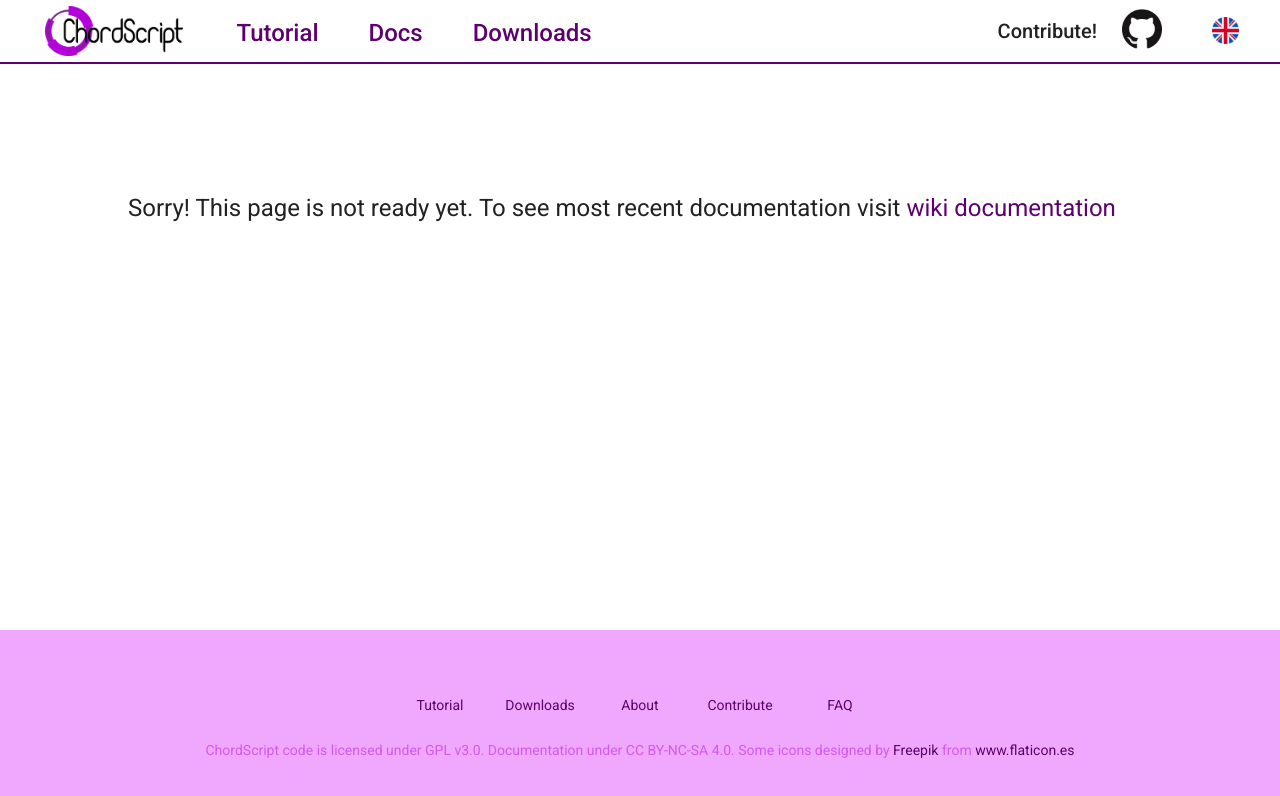
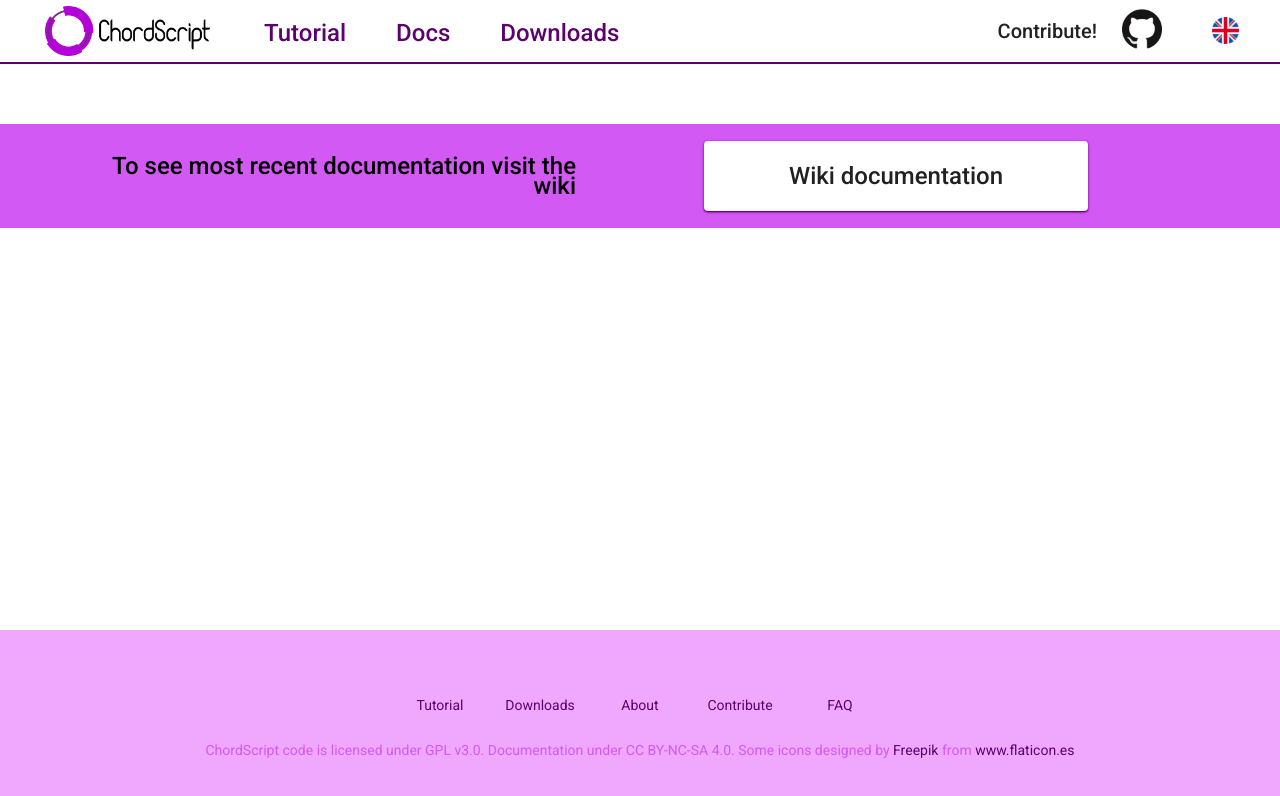
Before and after one commit to Antiloope/ChordScriptPage, an Angular app: page /docs in a window 1280 px wide. Shown: the top 796 px of the page. Built offline with nearby package versions, Linux system fonts and the light colour scheme.

Commit message:
Changed relase version and added working messages

```diff
--- a/src/app/docs/docs.component.html
+++ b/src/app/docs/docs.component.html
@@ -1,3 +1,9 @@
-<h1>{{text[0]}}
-  <a style="color: var(--darkest-color); text-decoration: none" routerLink="/externalDoc">{{text[1]}}</a>
-</h1>
+<div class="grid-container">
+  <p class="title">
+    {{docs.text}}
+  </p>
+  <a mat-raised-button class="docs-button"
+     routerLink="/externalDoc">
+    {{docs.go}}
+  </a>
+</div>
--- a/src/app/docs/docs.component.scss
+++ b/src/app/docs/docs.component.scss
@@ -1,3 +1,83 @@
-h1 {
-  margin: 10%;
+@import '~@angular/material/theming';
+
+.grid-container{
+  background-color: var(--light-color);
+  display: grid;
+  grid-template-columns: 50% 50%;
+  grid-template-rows: 1fr;
+  grid-auto-flow: dense;
+  width: auto;
+  margin: 60px auto auto;
 }
+
+.title {
+  font-weight: 500;
+  color: black;
+  font-size: x-large;
+  margin-top: auto;
+  margin-bottom: 0;
+  text-align: right;
+  padding: 5% 10%;
+  grid-column: span 1;
+  grid-row: span 1;
+}
+
+.text {
+  display: flex;
+  grid-column: span 1;
+  grid-row: span 1;
+  font-size: large;
+  text-align: right;
+  font-weight: 300;
+  line-height: 25px;
+  padding: 1% 10% 5%;
+}
+
+::ng-deep{
+  .mat-button-wrapper {
+    height: fit-content;
+    margin: auto;
+  }
+}
+.docs-button:hover {
+  background-color: var(--lightest-color);
+  color: var(--darkest-color);
+}
+.docs-button {
+  display: flex;
+  vertical-align: middle;
+  justify-content: center;
+  @include mat-elevation(1, var(--darker-color));
+  width: 60%;
+  height: 70px;
+  margin-left: 10%;
+  object-fit: fill;
+  grid-column: span 1;
+  grid-row: span 2;
+  margin-top: auto;
+  margin-bottom: auto;
+  font-size: x-large;
+}
+
+@media (max-width: 600px) {
+  .grid-container{
+    grid-template-columns: 100%;
+    margin-bottom: 0;
+  }
+  .title {
+    font-weight: 500;
+    font-size: x-large;
+    text-align: center;
+    padding: 3%;
+  }
+  .text {
+    font-size: large;
+    text-align: center;
+    font-weight: 400;
+    line-height: 25px;
+    padding: 5%;
+  }
+  .docs-button {
+    margin: auto;
+  }
+}
--- a/src/app/docs/docs.component.ts
+++ b/src/app/docs/docs.component.ts
@@ -10,7 +10,7 @@ export class DocsComponent implements OnInit {
 
   currentLanguage = Number(localStorage.getItem('lang'));
 
-  text = lang.docs_text[this.currentLanguage];
+  docs = lang.docs_text[this.currentLanguage];
 
   constructor() { }
 
--- a/src/app/global-contents.ts
+++ b/src/app/global-contents.ts
@@ -8,8 +8,14 @@ export const lang = {
   home_btn_get_started: ['Get started', 'Primeros pasos'],
   home_welcome_title: ['Welcome to ChordScript page!', '¡Bienvenido a ChordScript!'],
   docs_text: [
-    ['Sorry! This page is not ready yet. To see most recent documentation visit ', 'wiki documentation'],
-    ['¡Página en construcción!. Para ver la documentación mas actualizada visita la ', 'documentación en la wiki']
+      {
+        text: 'To see most recent documentation visit the wiki',
+        go: 'Wiki documentation'
+      },
+      {
+        text: 'Para ver la documentación mas actualizada visita la wiki',
+        go: 'Documentación'
+      }
   ],
   home_title_1: ['Music + Programming = CS', 'Music + Programming = CS'],
   home_text_1: [
@@ -46,7 +52,7 @@ export const lang = {
         'When you install the product, it also creates a maintenance tool that allows you to keep ChordScript always updated!',
       button: {
         text: 'Download',
-        href: 'https://github.com/Antiloope/ChordScript/releases/download/v0.2.0-beta/ChordScriptInstaller.exe'
+        href: 'https://github.com/Antiloope/ChordScript/releases/download/v0.2.3-beta/ChordScriptInstaller.exe'
       }
     },
     {
@@ -55,7 +61,7 @@ export const lang = {
         'Junto con el programa, se instala una herramienta de mantenimiento que te permite mantener ChordScript siempre actualizado!',
       button: {
         text: 'Descargar',
-        href: 'https://github.com/Antiloope/ChordScript/releases/download/v0.2.0-beta/ChordScriptInstaller.exe'
+        href: 'https://github.com/Antiloope/ChordScript/releases/download/v0.2.3-beta/ChordScriptInstaller.exe'
       }
     }
   ],
@@ -99,6 +105,7 @@ export const lang = {
   ],
   tutorial_main: [
     {
+      inProgress: 'Work in progress!',
       title: 'Welcome to ChordScript tutorial',
       cards: [
         {
@@ -119,6 +126,7 @@ export const lang = {
       ],
     },
     {
+      inProgress: '¡Página en obra!',
       title: 'Bienvenido al tutorial de ChordScript',
       cards: [
         {
@@ -127,7 +135,7 @@ export const lang = {
           text3: 'Responder las preguntas no te llevará mas de 3 minutos.'
         },
         {
-          title: 'Empecemos!',
+          title: '¡Empecemos!',
           href: '/tutorial',
           text: 'Ir a las preguntas'
         },
--- a/src/app/tutorial/main/main.component.html
+++ b/src/app/tutorial/main/main.component.html
@@ -1,4 +1,5 @@
 <h1 class="title">{{tuto.title}}</h1>
+<div class="work-in-progress">{{tuto.inProgress}}</div>
 <div class="tutorial-container">
   <div class="card">
     <p>{{tuto.cards[0].text1}}</p>
--- a/src/app/tutorial/main/main.component.scss
+++ b/src/app/tutorial/main/main.component.scss
@@ -29,6 +29,14 @@
   color: var(--lightest-color);
 }
 
+.work-in-progress{
+  font-size: xx-large;
+  width: fit-content;
+  margin: 5px auto;
+  padding: 15px;
+  border-radius: 10px;
+  background-color: #d08181;
+}
 
 ::ng-deep{
   .mat-button-wrapper {
```
Also changed, not shown: src/assets/logo.png, src/assets/pic2.png.
